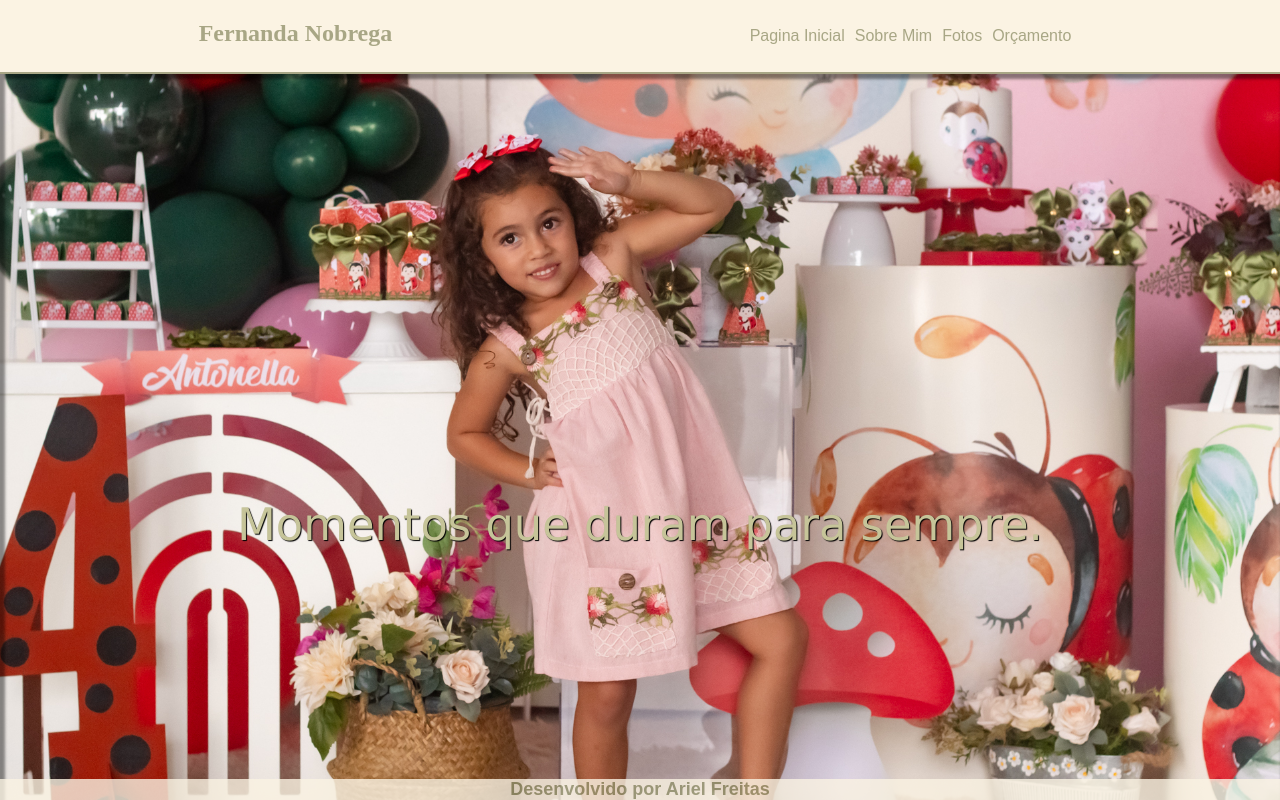
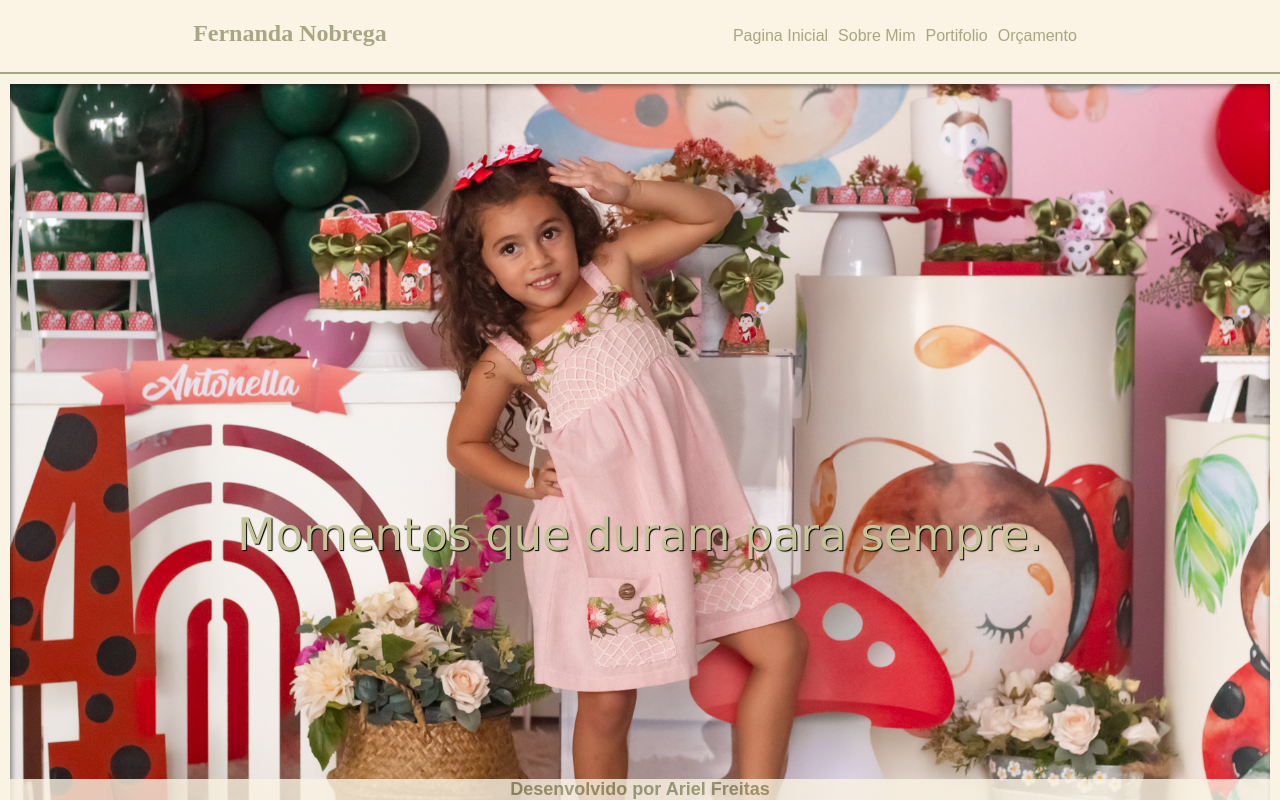
Before and after one commit to ArielFSantos/Fernanda_Nobrega, a React (Create React App) app in the folder nobrega/: page / in a window 1280 px wide. Shown: the top 800 px of the page. Built offline with nearby package versions, Linux system fonts and the light colour scheme; a web font is replaced by a local one.

Commit message:
border
inserido borda, solicitaçãoo da cliente

```diff
--- a/nobrega/src/components/Pages/contact/contact.js
+++ b/nobrega/src/components/Pages/contact/contact.js
@@ -37,8 +37,8 @@ function Contact(){
                 <label for="duracao">Duração do Evento:</label>
                 <input type="number" id="duracao" name="duracao" placeholder="Horas"/>
 
-                <label for="descricao">Descreva o Evento:</label>
-                <input className={styles.description} type="text" id="descricao" name="descricao" placeholder="Descrição"/>
+                <label for="descricao">Descrição:</label>
+                <input className={styles.description} type="text" id="descricao" name="descricao" placeholder="Descreva aqui como será o evento"/>
 
                 <button type="submit">Enviar</button>
             </form>
--- a/nobrega/src/components/Pages/home/home.css
+++ b/nobrega/src/components/Pages/home/home.css
@@ -12,9 +12,9 @@ p{
 }
 .bg-1, .bg-2, .bg-3, .bg-4{
 
-    width: 100%;
+    border: 10px solid var(--cor01);
     height: 100%;
-    box-shadow: inset 3px 3px 3px 2px rgba(0, 0, 0, 0.432);
+    box-shadow: inset 1px 1px 5px 1px rgba(0, 0, 0, 0.432);
     background-size: cover;
     background-position: top center;
     display: flex;
--- a/nobrega/src/components/header/header.js
+++ b/nobrega/src/components/header/header.js
@@ -14,7 +14,7 @@ function Header() {
                         <Link to="about">Sobre Mim</Link>
                     </li>
                     <li>
-                        <Link to="photos">Fotos</Link>
+                        <Link to="photos">Portifolio</Link>
                     </li>
                     <li>
                         <Link to="contact">Orçamento</Link>
```
